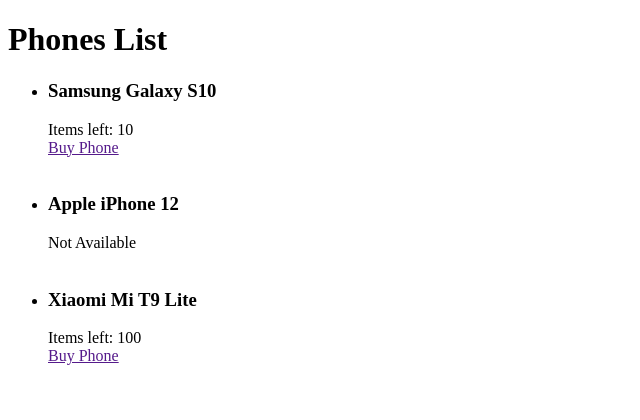
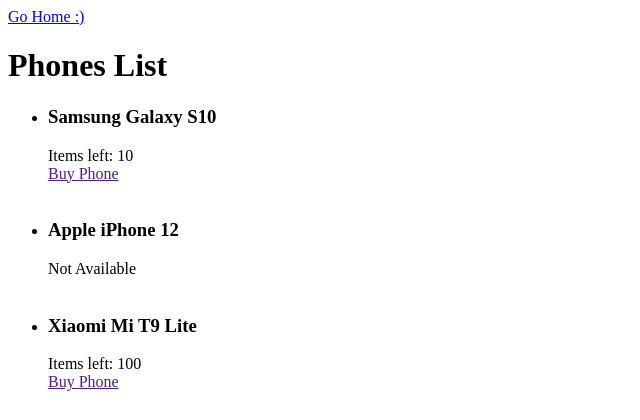
Before and after one commit to ivo-bass/web_softuni, a Django app: page /cities/phones/ in a window 1280 px wide. Shown: the top 420 px of the page, without its empty margins (0-640 px from the left). Run offline with Django 3.2, Linux system fonts and the light colour scheme; data comes from the database, SQL or seed files in the repository.

Commit message:
added navigation links

```diff
--- a/templates/index.html
+++ b/templates/index.html
@@ -5,6 +5,7 @@
     <title>Title</title>
 </head>
 <body>
+<a href="/cities/phones">View Phones</a>
 <h1>Hello Django</h1>
 <h2>Persons in database</h2>
 <ul>
--- a/templates/phones.html
+++ b/templates/phones.html
@@ -5,6 +5,7 @@
     <title>{{ title }}</title>
 </head>
 <body>
+<a href="../">Go Home :)</a>
 <h1>
     {{ title }}
 </h1>
```
